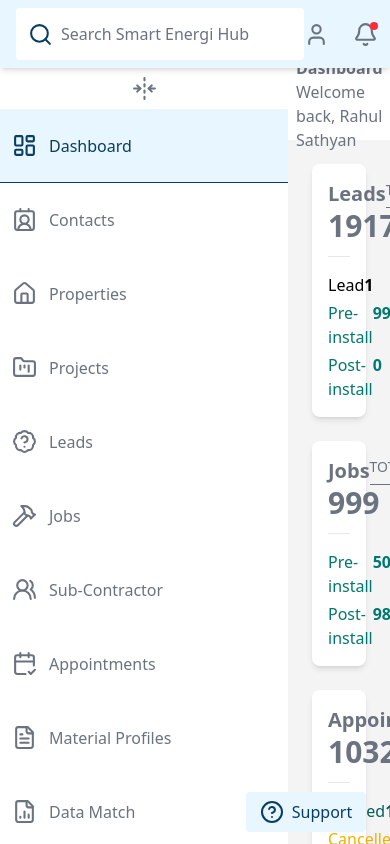
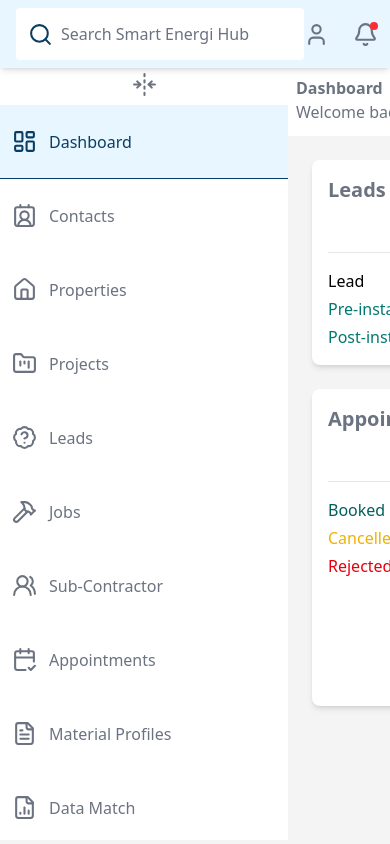
Before and after one commit to SaadHanif-prog/smart-energi-hub, a React (Vite) app in the folder client/: page / in a window 390 px wide. Built offline with nearby package versions, Linux system fonts and the light colour scheme.

Commit message:
fix layout issue

```diff
--- a/client/src/components/common/navbar.tsx
+++ b/client/src/components/common/navbar.tsx
@@ -5,7 +5,7 @@
   return (
     <div className="w-full h-17 bg-primary px-4 py-2 flex justify-between shadow-md">
       {/* Logo Section */}
-      <div className="rounded-tr-2xl  flex items-center justify-center ">
+      <div className="rounded-tr-2xl hidden lg:flex items-center justify-center ">
         <img
           src="/images/logo.png"
           alt="Smart Energi Hub Logo"
@@ -14,7 +14,7 @@
       </div>
 
       {/* Search Box */}
-      <div className="flex items-center bg-white rounded px-3 py-1 w-md  md:w-xl lg-w-3xl">
+      <div className="flex items-center bg-white rounded px-3 py-1 w-sm lg-w-2xl">
         <Search className="text-primaryDark" size={25} />
         <input
           type="text"
--- a/client/src/layout/layout.tsx
+++ b/client/src/layout/layout.tsx
@@ -9,25 +9,27 @@
 
 const Layout = () => {
   return (
-    <div className="h-screen flex flex-col bg-layout overflow-hidden">
+    <div className="h-screen flex flex-col bg-layout overflow-scroll">
       {/* Fixed Navbar */}
       <div className="fixed top-0 w-full z-50">
         <Navbar />
       </div>
 
       {/* Main Content Area */}
-      <div className="flex flex-1 pt-17 h-full overflow-hidden">
+      <div className="flex flex-1 pt-[64px] min-w-[800px]">
         {/* Sidebar */}
         <Sidebar />
-
         {/* Scrollable Outlet Area */}
-        <div className="flex-1 overflow-y-auto">
+        <div
+          className="flex-1 max-w-[1280px] mx-auto overflow-y-auto"
+          style={{ maxHeight: "calc(100vh - 4.25rem)" }}
+        >
           <Outlet />
         </div>
       </div>
 
       {/* Support Button */}
-      <button className="cursor-pointer font-medium flex justify-center gap-x-2 w-[120px] fixed bottom-3 z-[999] right-6 bg-primary rounded p-2 text-primaryDark">
+      <button className="hidden cursor-pointer font-medium md:flex justify-center gap-x-2 w-[120px] fixed bottom-3 z-[999] right-6 bg-primary rounded p-2 text-primaryDark">
         <CircleQuestionMark />
         Support
       </button>
--- a/client/src/pages/dashboard.tsx
+++ b/client/src/pages/dashboard.tsx
@@ -7,7 +7,7 @@
     <>
       <TopBar title="Dashboard" definition="Welcome back, Rahul Sathyan" />
 
-      <div className="p-6 grid grid-cols-1 md:grid-cols-2 gap-6">
+      <div className="p-6 grid grid-cols-2 gap-6">
         <DashboardCard
           title="Leads"
           total={1917}
```
